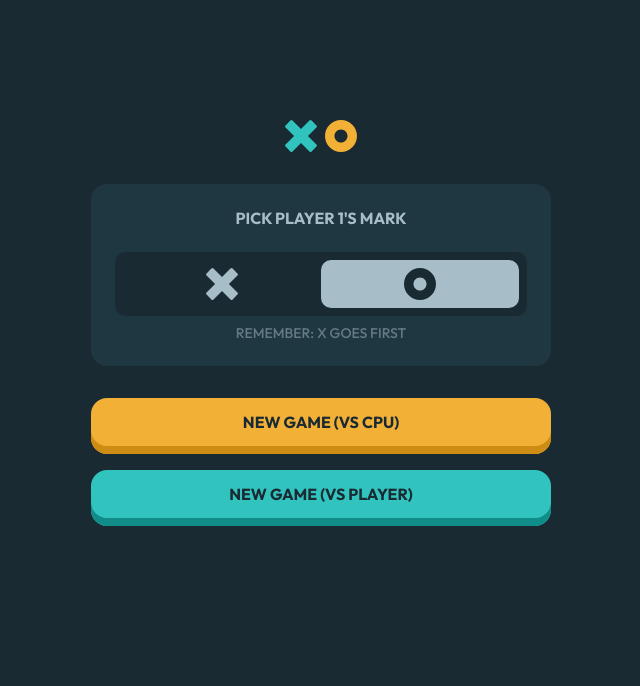
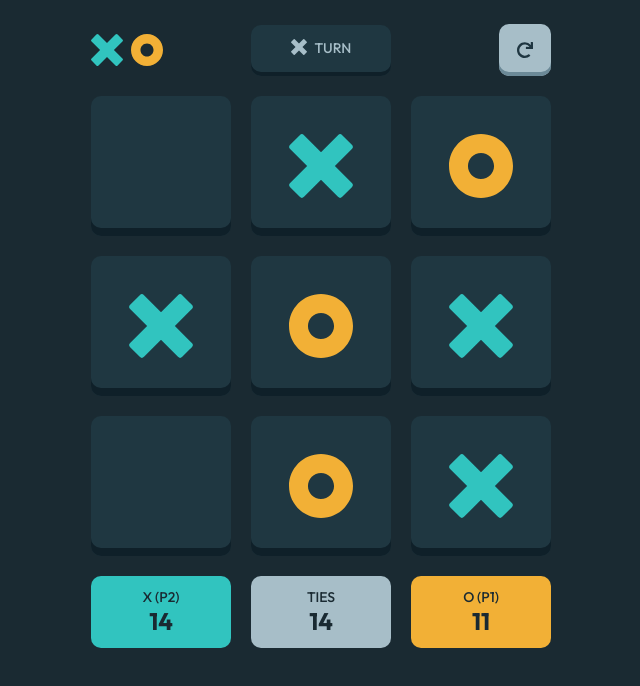
Before and after one commit to kylelamse/tic-tac-toe, a React (Create React App) app: page / in a window 1280 px wide. Shown: the top 686 px of the page, without its empty margins (319-959 px from the left). Built offline with nearby package versions, Linux system fonts and the light colour scheme.

Commit message:
Implement Hover styles for game piece places

```diff
--- a/src/App.tsx
+++ b/src/App.tsx
@@ -21,8 +21,8 @@ function App() {
                 <div className="current-page">
                     <CurrentPage>
                         <Global styles={globalStyles} />
-                        {/* <Game /> */}
-                        <NewGameMenu />
+                        <Game />
+                        {/* <NewGameMenu /> */}
                     </CurrentPage>
                 </div>
             </main>
--- a/src/components/GamePiece.tsx
+++ b/src/components/GamePiece.tsx
@@ -7,6 +7,7 @@ type colors = "silver" | "dark_navy" | "light_yellow" | "light_blue";
 
 type Props = {
     size: sizes;
+    hover?: boolean;
 } & IconProps;
 
 type IconProps = {
@@ -82,14 +83,36 @@ const getDimensions = (size: sizes) => {
     }
 };
 
-const IconContainer = styled.div<Props>`
+const getHoverStyles = (color: colors) =>
+    `svg:hover {
+        cursor: pointer;
+        fill-opacity: 0;
+        stroke: ${getColor(color)};
+        stroke-width: 2;
+    }`;
+
+const IconContainer = styled.div<{
+    size: sizes;
+    color: colors;
+    hover: boolean;
+}>`
     max-width: ${({ size }) => getDimensions(size)};
     max-height: ${({ size }) => getDimensions(size)};
+    ${({ hover, color }) => hover && getHoverStyles(color)};
 `;
 
-const GamePiece = ({ type, size, outline, color }: Props) => {
+const defaultColorMap: { [type in piece]: colors } = {
+    X: "light_blue",
+    O: "light_yellow",
+};
+
+const GamePiece = ({ type, size, outline, color, hover = false }: Props) => {
     return (
-        <IconContainer size={size} type={type}>
+        <IconContainer
+            size={size}
+            color={color ? color : defaultColorMap[type]}
+            hover={hover}
+        >
             <Icon type={type} outline={outline} color={color} />
         </IconContainer>
     );
--- a/src/components/GamePiecePlace.tsx
+++ b/src/components/GamePiecePlace.tsx
@@ -31,6 +31,7 @@ const GamePiecePlace = ({ content }: Props) => {
                 <GamePiece
                     size={isMobile ? "Large" : "ExtraLarge"}
                     type={content}
+                    hover
                 />
             )}
         </Container>
```
